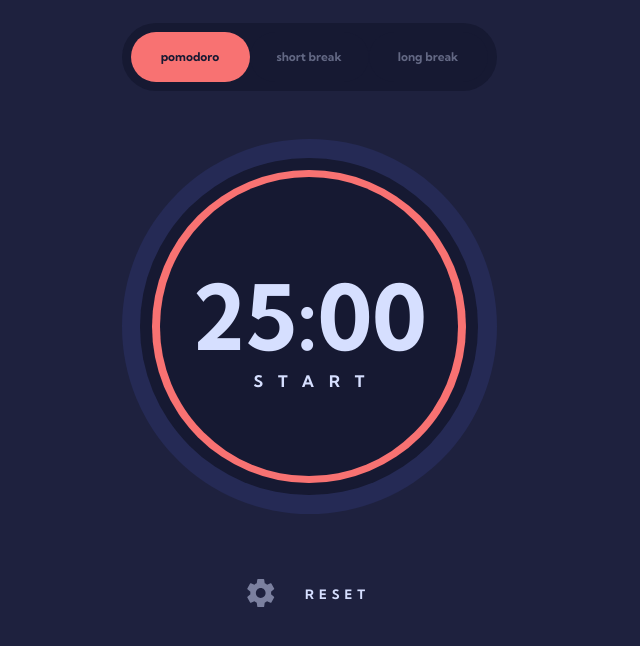
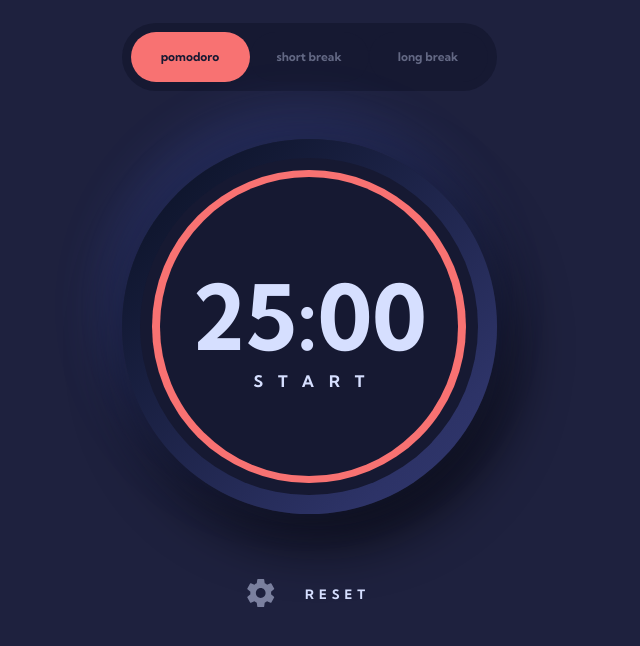
Before and after one commit to wyliemickelson/pomodoro-app, a website built with webpack: page src/html/index.html in a window 1280 px wide. Shown: the part 90-736 px from the top of the page, without its empty margins (331-971 px from the left). Built offline with nearby package versions, Linux system fonts and the light colour scheme.

Commit message:
added shadowing for the main timer

```diff
--- a/src/sass/_main.scss
+++ b/src/sass/_main.scss
@@ -24,6 +24,8 @@
     width: 33.33333333%;
     opacity: 40%;
     white-space: nowrap;
+    display: flex;
+    justify-content: center;
   }
 
   .btn:hover {
@@ -41,6 +43,13 @@
   @include circle(300px, lighten($clr-pm-darkest, 10%));
   margin-inline: auto;
   margin-bottom: 10rem;
+  background: #091022;
+  background: -moz-linear-gradient(-45deg, #091022 0%, #2D3367 81%, #30376F 100%);
+  background: -webkit-linear-gradient(-45deg, #091022 0%, #2D3367 81%, #30376F 100%);
+  background: linear-gradient(135deg, #091022 0%, #2D3367 81%, #30376F 100%);
+
+  box-shadow: -10px -20px 50px 10px rgba(74, 101, 224, 0.2), 10px 20px 50px 10px rgba(5, 5, 10, 0.75);
+
 
   .timer--inner {
     @include circle;
```
